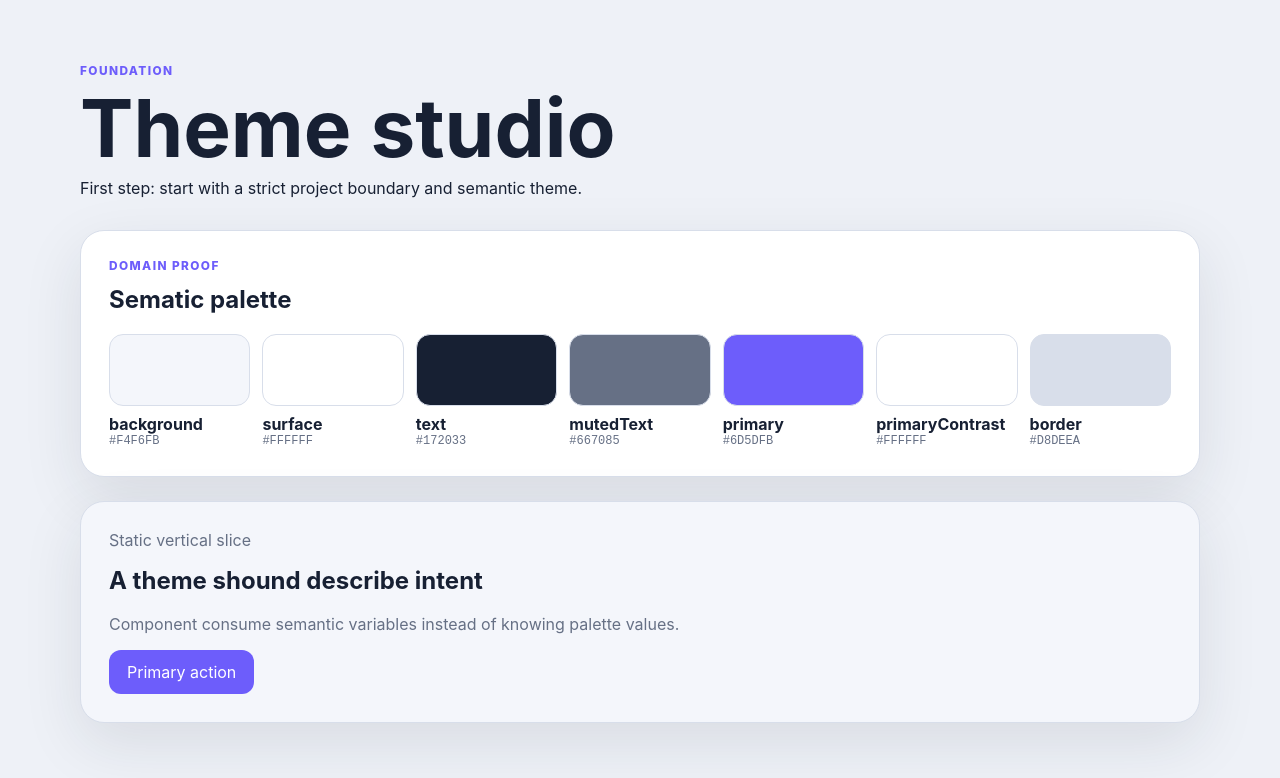
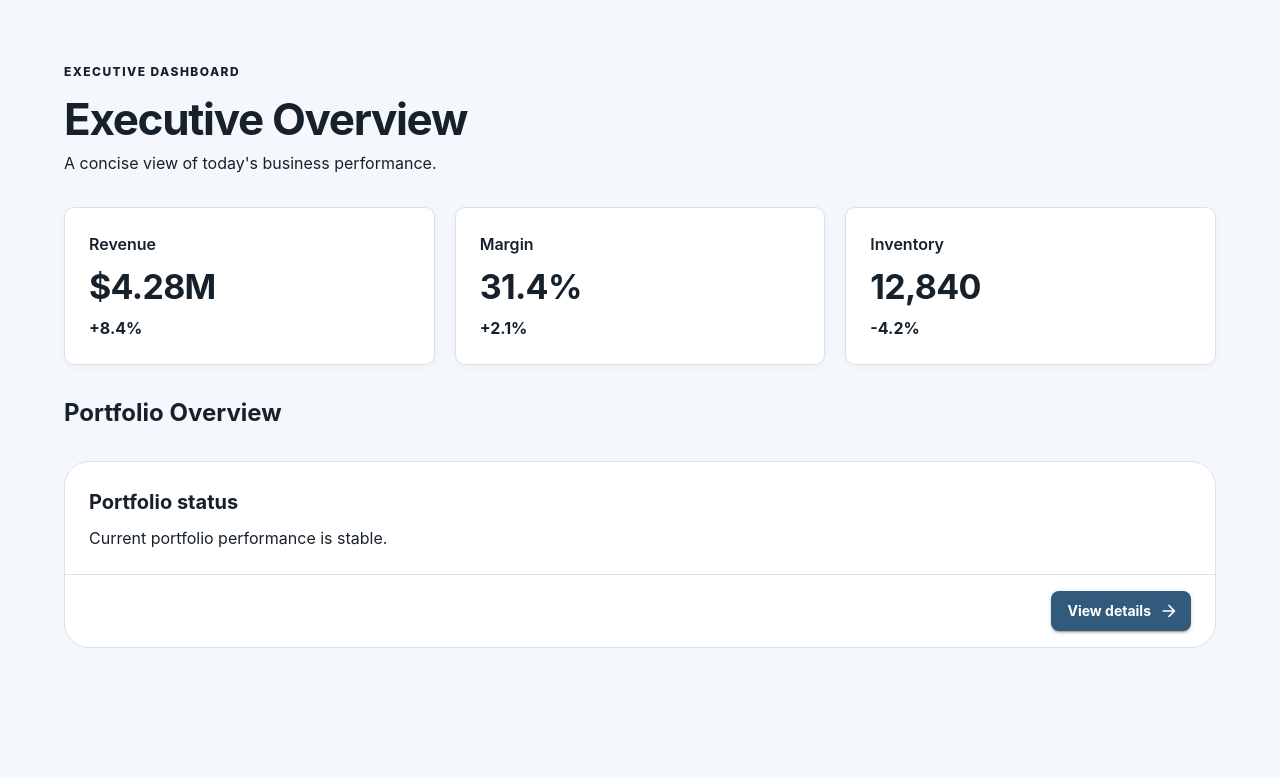
Before and after one commit to PeterVin/Forma, a React (Vite) app: page / in a window 1280 px wide. Shown: the top 778 px of the page. Built offline with nearby package versions, Linux system fonts and the light colour scheme.

Commit message:
feat: render demo document in app

```diff
--- a/src/App.tsx
+++ b/src/App.tsx
@@ -1,60 +1,18 @@
-import type { CSSProperties } from "react";
+import { CssBaseline, ThemeProvider } from '@mui/material';
 
-import { colorVariables, defaultTheme } from "./theme";
+import { executiveDemoDocument } from './examples/executiveDemo';
+import { createDefaultRegistry } from './registry/createDeffaultRegistry';
+import { DocumentRenderer } from './renderer/DocumentRenderer';
+import { executiveTheme } from './theme/executiveTheme';
+
+const registry = createDefaultRegistry();
 
 function App() {
-  const colors = defaultTheme.colors.light;
-  const previewStyle = colorVariables(colors) as CSSProperties;
-  const swatches = [
-    ["background", colors.background],
-    ["surface", colors.surface],
-    ["text", colors.text],
-    ["mutedText", colors.mutedText],
-    ["primary", colors.primary],
-    ["primaryContrast", colors.primaryContrast],
-    ["border", colors.border],
-  ] as const;
-
   return (
-    <main className="workspace">
-      <header className="intro">
-        <p className="eyebrow">Foundation</p>
-        <h1>Theme studio</h1>
-        <p>
-          First step: start with a strict project boundary and semantic theme.
-        </p>
-      </header>
-
-      <section className="palette" aria-labelledby="palette-title">
-        <div>
-          <p className="eyebrow">Domain proof</p>
-          <h2 id="palette-title">Sematic palette</h2>
-        </div>
-        <div className="swatches">
-          {swatches.map(([name, value]) => (
-            <article className="swatch" key={name}>
-              <span style={{ backgroundColor: value }} />
-              <strong>{name}</strong>
-              <code>{value}</code>
-            </article>
-          ))}
-        </div>
-      </section>
-
-      <section
-        className="preview"
-        style={previewStyle}
-        aria-labelledby="preview-title"
-      >
-        <p>Static vertical slice</p>
-        <h2 id="preview-title">A theme shound describe intent</h2>
-        <p>
-          Component consume semantic variables instead of knowing palette
-          values.
-        </p>
-        <button type="button">Primary action</button>
-      </section>
-    </main>
+    <ThemeProvider theme={executiveTheme}>
+      <CssBaseline />
+      <DocumentRenderer document={executiveDemoDocument} registry={registry} />
+    </ThemeProvider>
   );
 }
 
--- a/src/styles.css
+++ b/src/styles.css
@@ -1,132 +1,22 @@
 :root {
-  font-family: Inter, ui-sans-serif, system-ui, sans-serif;
-  color: #172033;
-  background: #eef1f7;
+  font-family:
+    Inter,
+    ui-sans-serif,
+    system-ui,
+    -apple-system,
+    BlinkMacSystemFont,
+    'Segoe UI',
+    sans-serif;
   font-synthesis: none;
+  text-rendering: optimizeLegibility;
 }
 
-* {
-  box-sizing: border-box;
+html {
+  background: #f4f7fb;
 }
 
 body {
   margin: 0;
-  min-width: 0;
+  min-width: 320px;
+  min-height: 100vh;
 }
-
-button,
-input,
-select {
-  font: inherit;
-}
-
-.workspace {
-  width: min(1120px, calc(100% - 32px));
-  margin: 0 auto;
-  padding: 64px 0;
-}
-
-.intro {
-  max-width: 700px;
-  margin-bottom: 32px;
-}
-
-h1,
-h2,
-p {
-  margin-top: 0;
-}
-
-h1 {
-  margin-bottom: 12px;
-  font-size: clamp(2.4rem, 8vw, 5rem);
-  line-height: 0.95;
-}
-
-.eyebrow {
-  color: #6d5dfb;
-  font-size: 0.74rem;
-  font-weight: 800;
-  letter-spacing: 0.12em;
-  text-transform: uppercase;
-}
-
-.palette,
-.preview {
-  padding: 28px;
-  border: 1px solid #d8deea;
-  border-radius: 24px;
-  background: #fff;
-  box-shadow: 0 20px 60px rgb(31 38 53 / 10%);
-}
-
-.palette {
-  margin-bottom: 24px;
-}
-
-.swatches {
-  display: grid;
-  grid-template-columns: repeat(auto-fit, minmax(120px, 1fr));
-  gap: 12px;
-}
-
-.swatch {
-  min-width: 0;
-}
-
-.swatch span {
-  display: block;
-  height: 72px;
-  margin-bottom: 8px;
-  border: 1px solid #d8deea;
-  border-radius: 14px;
-}
-
-.swatch strong,
-.swatch code {
-  display: block;
-  overflow-wrap: anywhere;
-}
-
-.swatch code {
-  color: #667085;
-  font-size: 0.75rem;
-}
-
-.preview {
-  color: var(--text);
-  border-color: var(--border);
-  background: var(--background);
-}
-
-.preview p {
-  color: var(--muted-text);
-}
-
-.preview button {
-  min-height: 44px;
-  padding: 0 18px;
-  color: var(--primary-contrast);
-  border: 0;
-  border-radius: 12px;
-  background: var(--primary);
-  cursor: pointer;
-}
-
-:focus-visible {
-  outline: 3px solid #9f8cff;
-  outline-offset: 3px;
-}
-
-@media (max-width: 520px) {
-  .workspace {
-    width: min(100% - 20px, 1120px);
-    padding: 32px 0;
-  }
-
-  .palette,
-  .preview {
-    padding: 20px;
-    border-radius: 18px;
-  }
-}
```
